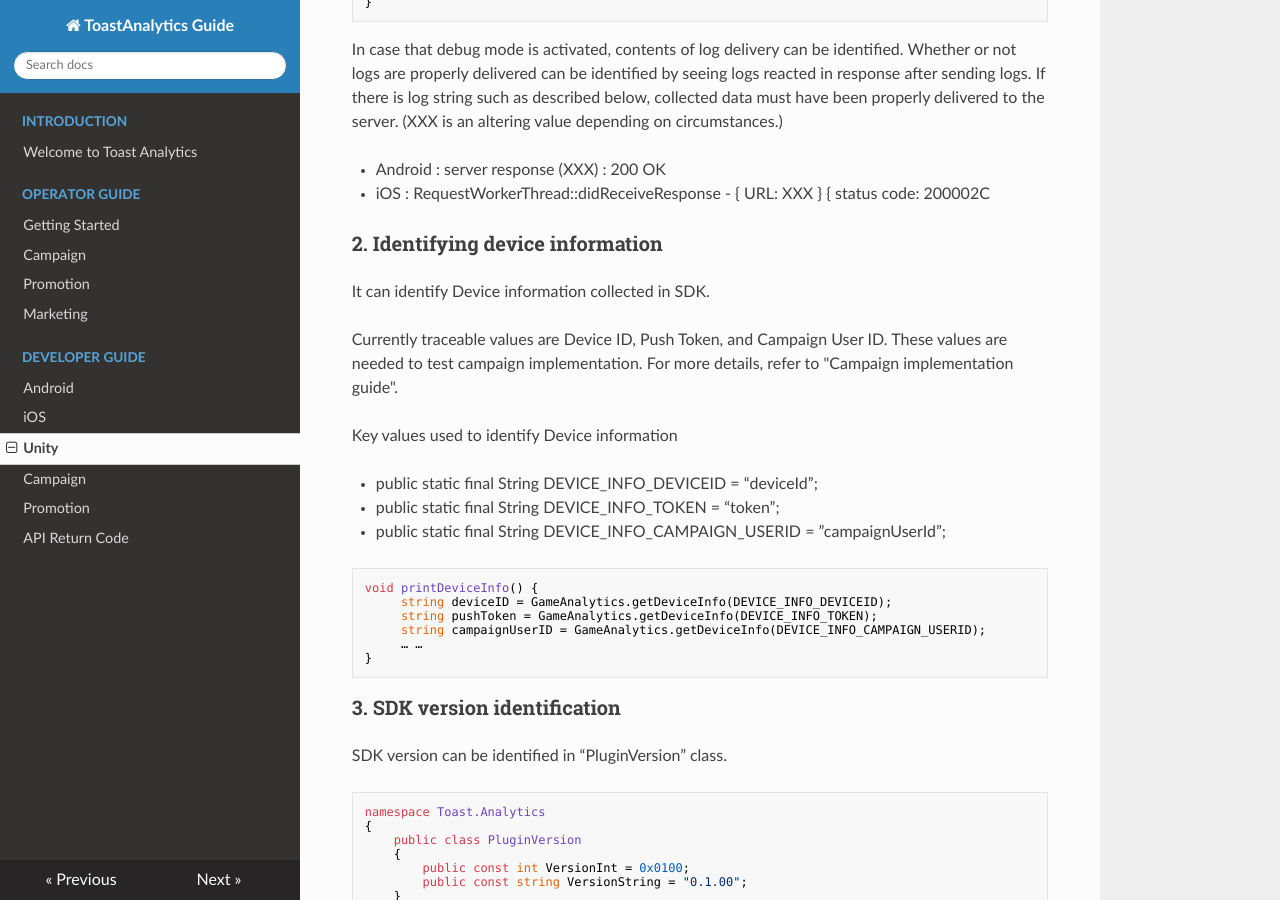
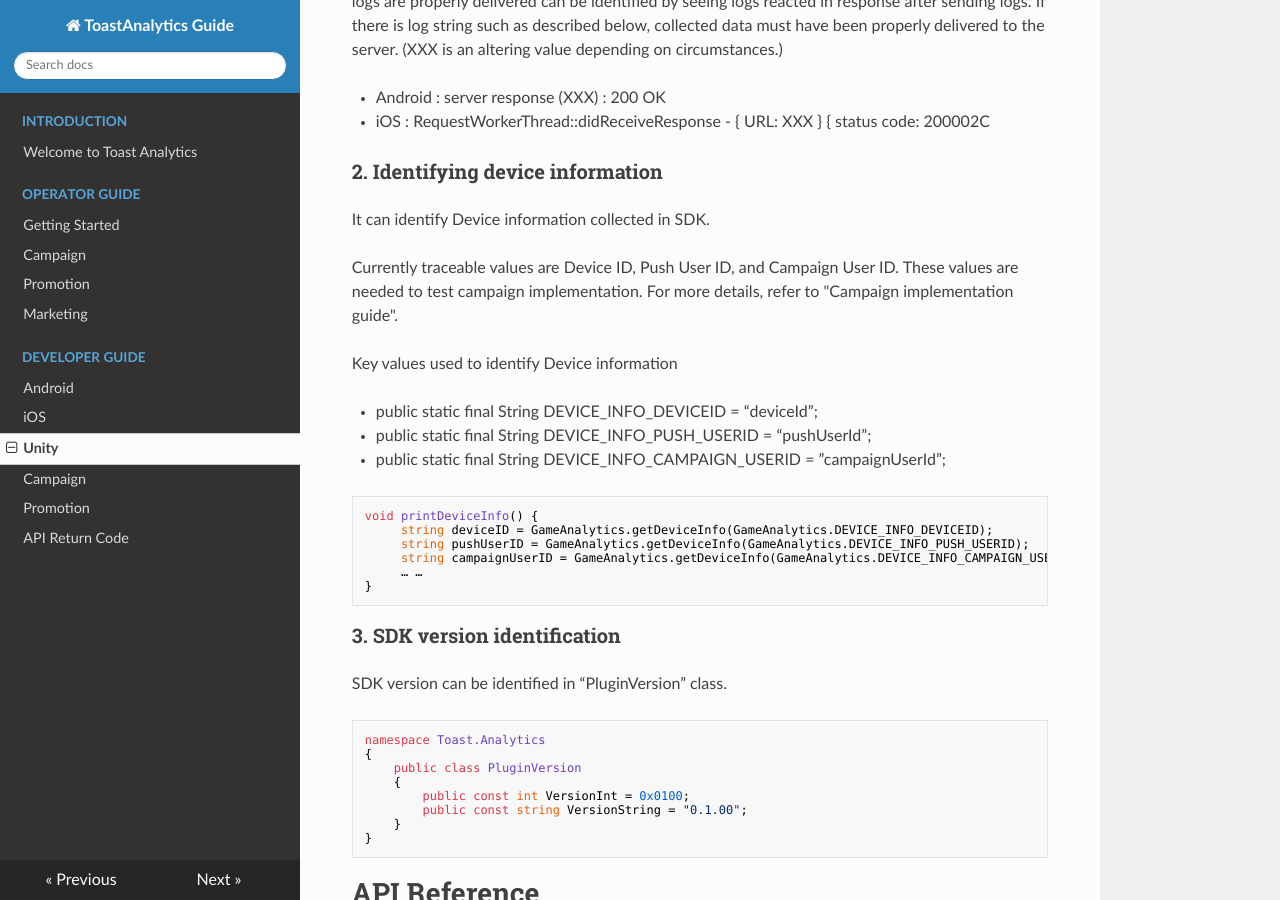
Before and after one commit to ToastAnalytics/ToastAnalytics_EN, an MkDocs documentation site: the page built from docs/Developer/6. Unity Developer Guide.md, in a window 1280 px wide and 900 px high, scrolled down 14279 px. Built offline with MkDocs 1.6.1, drawn with Linux system fonts in a browser that asks for light colours; nearby versions of some CDN libraries; old or Windows-style settings are respelled for this version of MkDocs; some of the changed text lies outside the part shown.

Commit message:
Update 6. Unity Developer Guide.md

````diff
--- a/docs/Developer/6. Unity Developer Guide.md
+++ b/docs/Developer/6. Unity Developer Guide.md
@@ -498,19 +496,19 @@ In case that debug mode is activated, contents of log delivery can be identified
 ### 2. Identifying device information
 It can identify Device information collected in SDK.
 
-Currently traceable values are Device ID, Push Token, and Campaign User ID. These values are needed to test campaign implementation. For more details, refer to "Campaign implementation guide".
+Currently traceable values are Device ID, Push User ID, and Campaign User ID. These values are needed to test campaign implementation. For more details, refer to "Campaign implementation guide".
 
 Key values used to identify Device information
 
 - public static final String DEVICE_INFO_DEVICEID = “deviceId”;
-- public static final String DEVICE_INFO_TOKEN = “token”;
+- public static final String DEVICE_INFO_PUSH_USERID = “pushUserId”;
 - public static final String DEVICE_INFO_CAMPAIGN_USERID = ”campaignUserId”;
 
 ```cs
 void printDeviceInfo() {
-     string deviceID = GameAnalytics.getDeviceInfo(DEVICE_INFO_DEVICEID);
-     string pushToken = GameAnalytics.getDeviceInfo(DEVICE_INFO_TOKEN);
-     string campaignUserID = GameAnalytics.getDeviceInfo(DEVICE_INFO_CAMPAIGN_USERID);
+     string deviceID = GameAnalytics.getDeviceInfo(GameAnalytics.DEVICE_INFO_DEVICEID);
+     string pushUserID = GameAnalytics.getDeviceInfo(GameAnalytics.DEVICE_INFO_PUSH_USERID);
+     string campaignUserID = GameAnalytics.getDeviceInfo(GameAnalytics.DEVICE_INFO_CAMPAIGN_USERID);
      … …
 }
 ```
````
Also changed, not shown: other parts of docs/Developer/6. Unity Developer Guide.md (+0 -2 lines).
